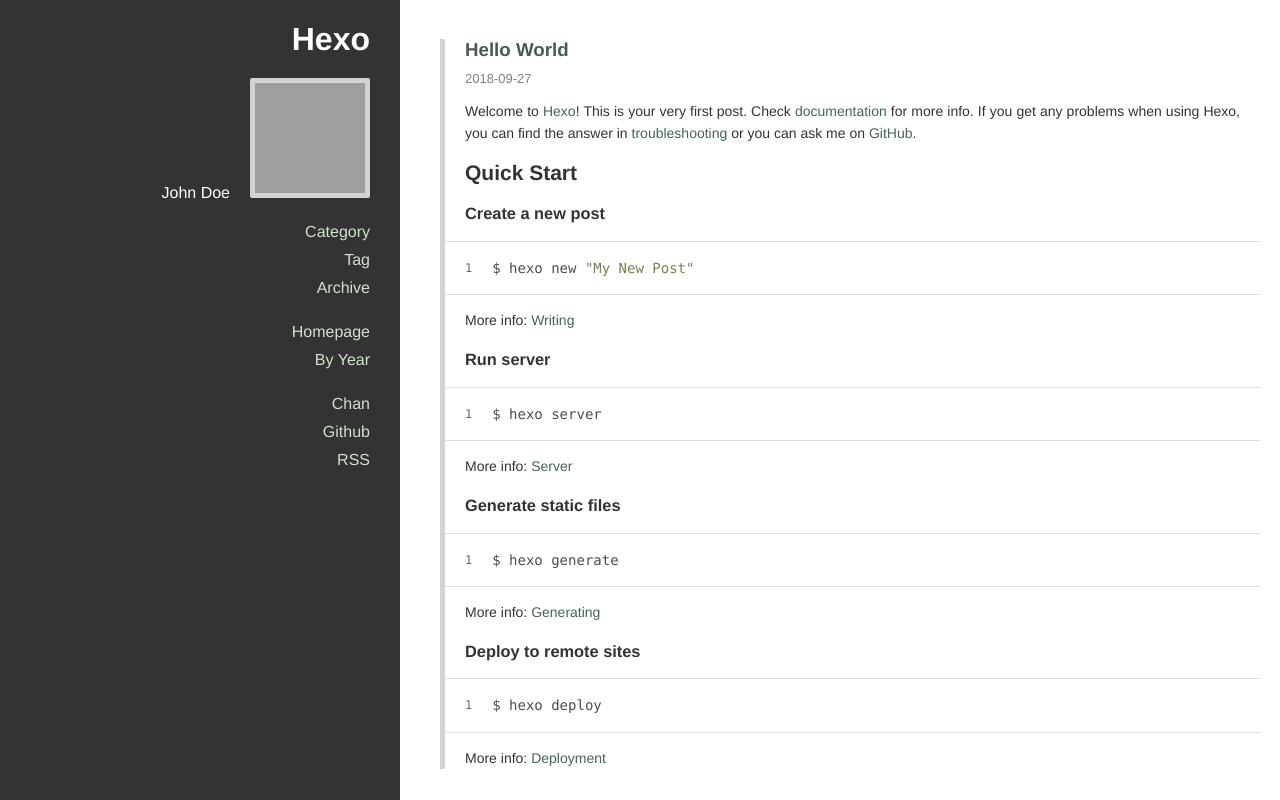
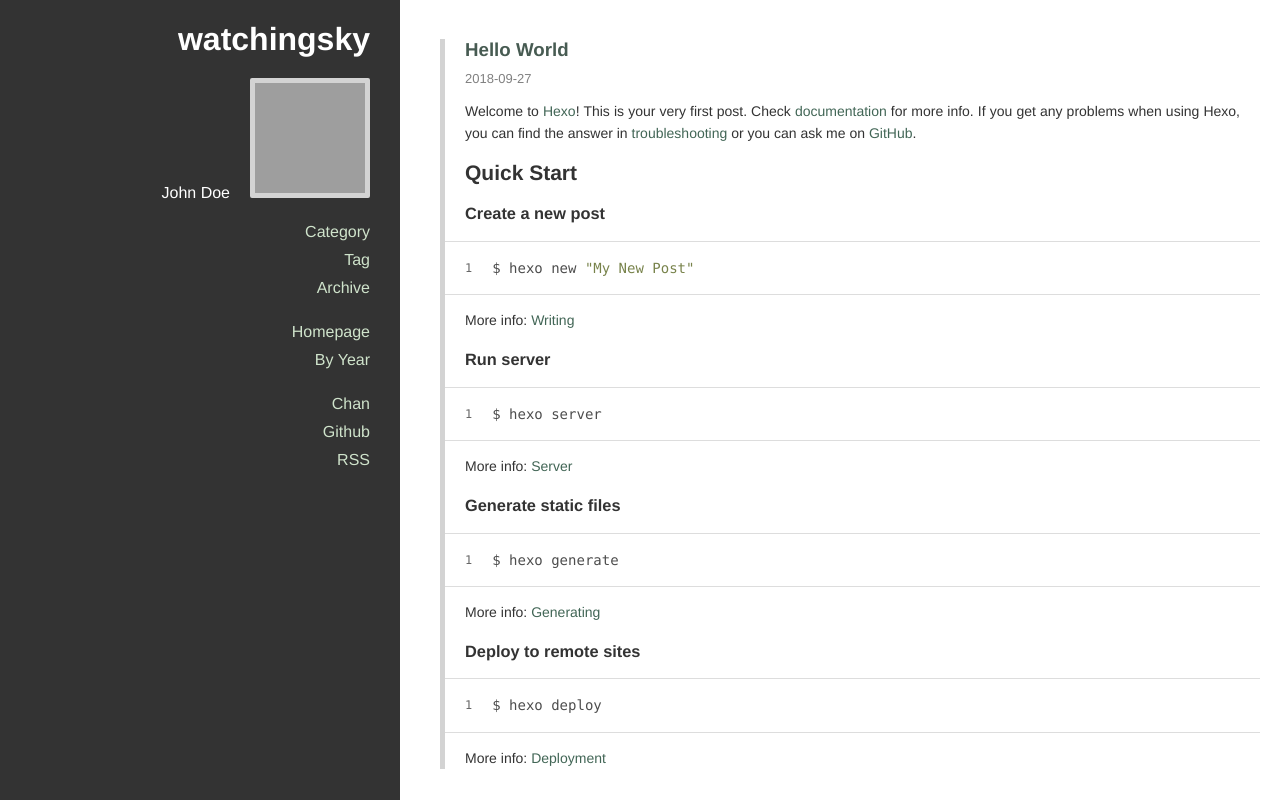
Before and after one commit to watchingsky/watchingsky.github.io, a plain HTML site: page index.html in a window 1280 px wide. Drawn offline with nearby package versions, Linux system fonts and the light colour scheme; grey boxes are pictures that could not be loaded.

Commit message:
Site updated: 2018-09-27 13:05:04

```diff
--- a/index.html
+++ b/index.html
@@ -54,7 +54,7 @@
   <div class="main-container">
     <div class="sidebar">
   <div class="header">
-    <h1 class="title"><a href="/">Hexo</a></h1>
+    <h1 class="title"><a href="/">watchingsky</a></h1>
 
     <div class="info">
       <div class="content">
```
